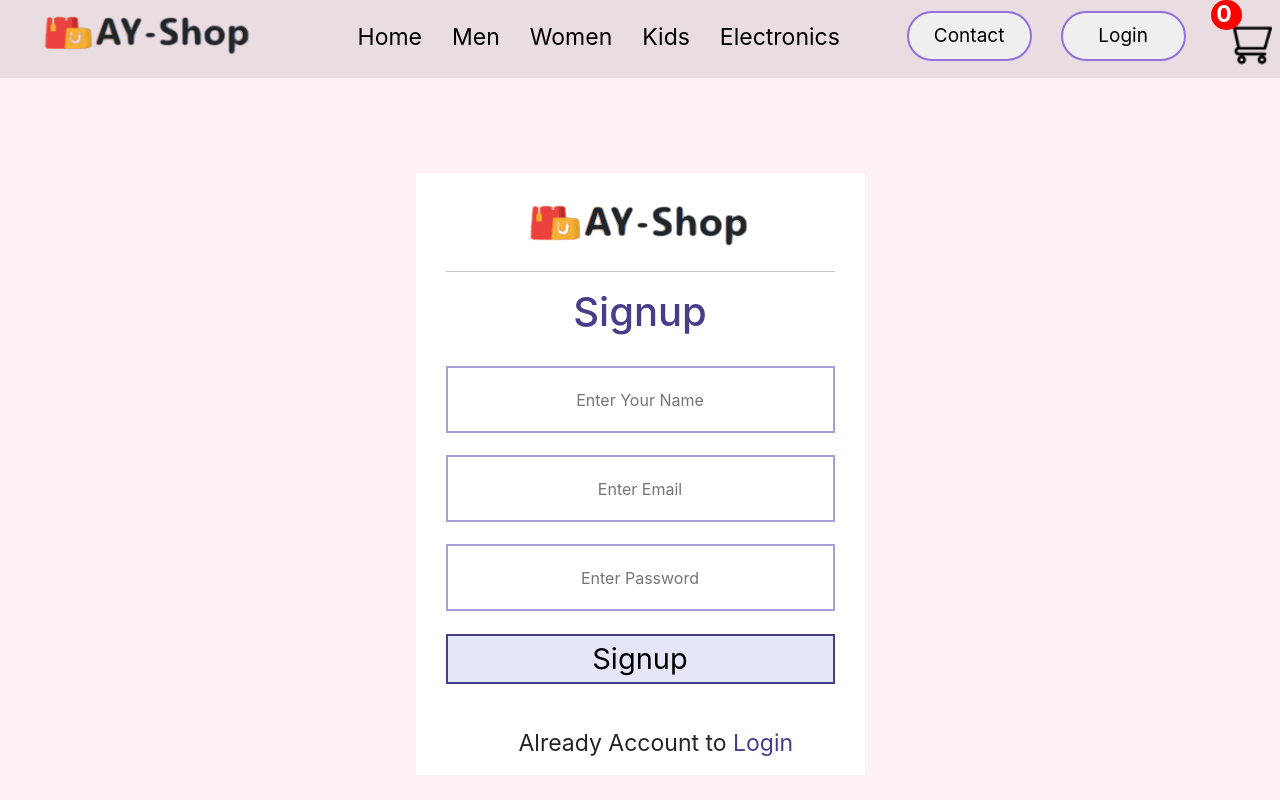
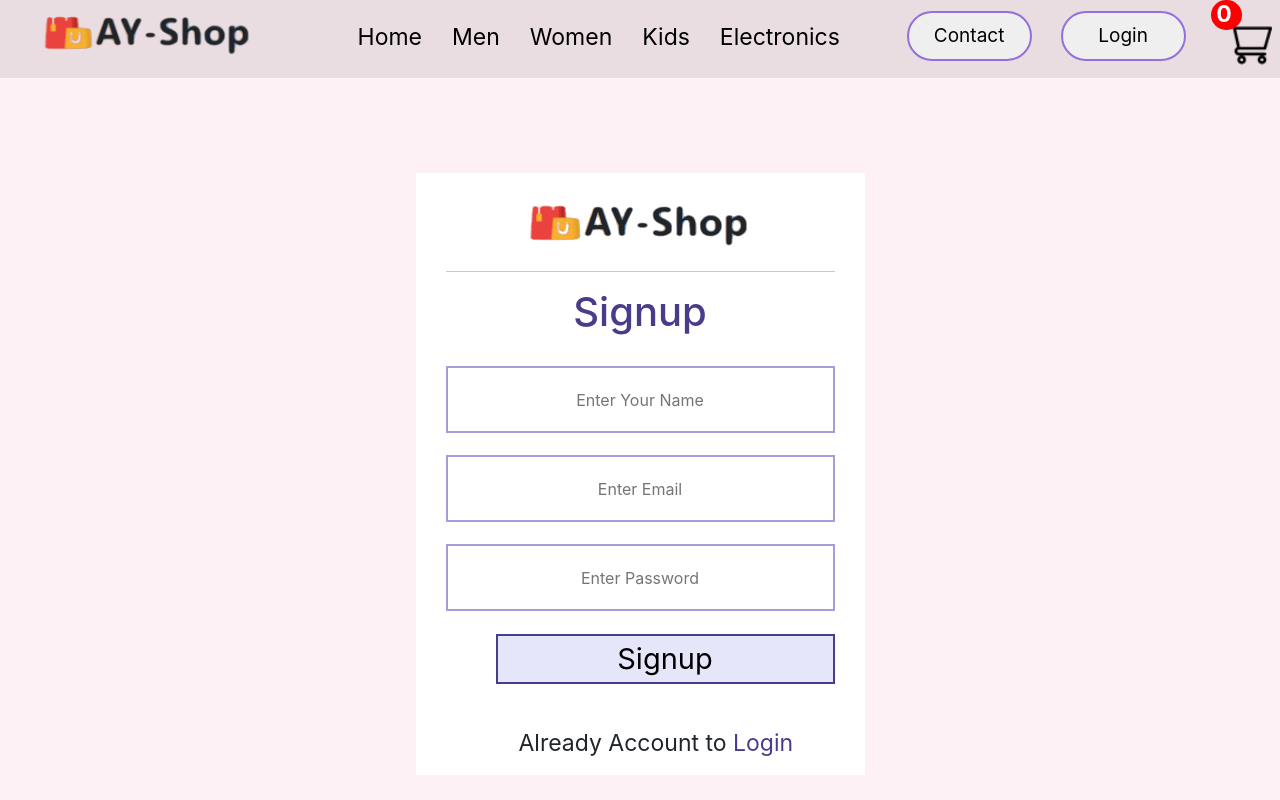
Before and after one commit to ankitkumariuj/ay-sell-front, a React (Create React App) app: page /signup in a window 1280 px wide. Shown: the top 800 px of the page. Built offline with nearby package versions, Linux system fonts and the light colour scheme.

Commit message:
Update Signup.css

```diff
--- a/src/Singup/Signup.css
+++ b/src/Singup/Signup.css
@@ -31,7 +31,7 @@ form button{
     margin-bottom: 30px;
     margin-top: 23px;
     border: 2px solid darkslateblue;
-    /* margin-left: 87px; */
+     margin-left: 50px;
     background: lavender;
     font-size: 29px;
 }
```
